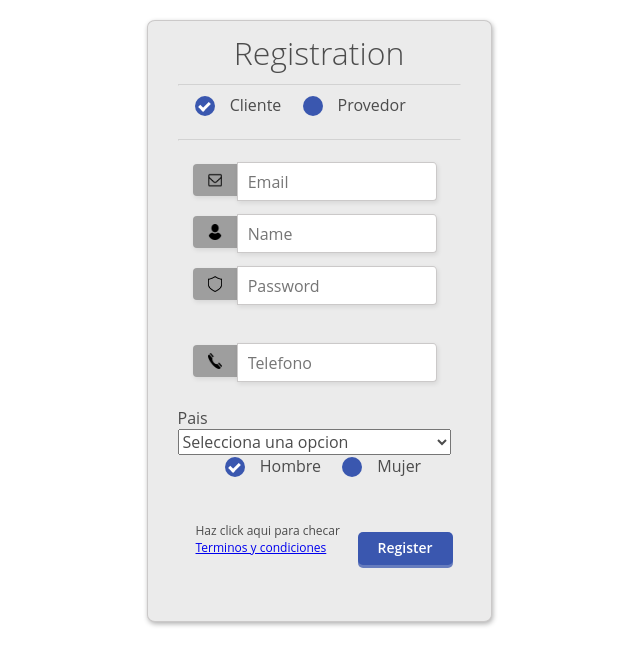
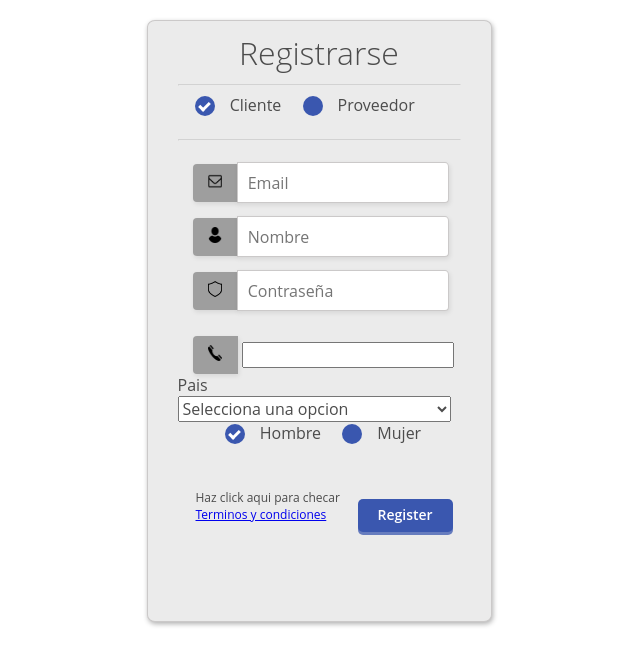
Before and after one commit to ibaggarcia/PaginaEspecialidad, a PHP site: page /registro_cliente.html in a window 1280 px wide. Shown: the top 662 px of the page, without its empty margins (321-961 px from the left). Run offline with PHP 8.4, Linux system fonts and the light colour scheme; some libraries are stand-ins or nearby versions; grey boxes are pictures that could not be loaded.

Commit message:
Update formulario

```diff
--- a/dos/registro_cliente.html
+++ b/dos/registro_cliente.html
@@ -1,26 +1,37 @@
-<meta charset="utf-8">
+<!DOCTYPE html>
+<html lang="en">
+<head>
+  <meta charset="UTF-8">
+  <meta http-equiv="X-UA-Compatible" content="IE=edge">
+  <meta name="viewport" content="width=device-width, initial-scale=1.0">
   <link rel="stylesheet" href="./src/css/estilos_reg_cliente.css">
-
+  <link
+    rel="stylesheet"
+    href="https://cdnjs.cloudflare.com/ajax/libs/intl-tel-input/17.0.8/css/intlTelInput.css"/>
+    <script src="https://cdnjs.cloudflare.com/ajax/libs/intl-tel-input/17.0.8/js/intlTelInput.min.js"></script>
+  <title>Registro</title>
+</head>
+<body>
   <div class="testbox">
-  <h1>Registration</h1>
+    <h1>Registrarse</h1>
 
     <form action="/">
       <hr>
         <div class="tipoDeCuenta">
-      <input type="radio" value="None" id="radioUno" name="cuenta" checked/>
-      <label for="radioUno" class="radio" chec>Cliente</label>
-      <input type="radio" value="None" id="radioDos" name="cuenta" />
-      <label for="radioDos" class="radio">Provedor</label>
+          <input type="radio" value="cliente" id="cliente" name="cuenta" checked/>
+          <label for="cliente" class="radio" >Cliente</label>
+          <input type="radio" value="proveedor" id="proveedor" name="cuenta" />
+          <label for="proveedor" class="radio">Proveedor</label>
         </div>
       <hr>
-  <label id="icon" for="name"><i class="envelope-icon "><img src="./src/images/envelope-icon.png" height="16px" width="14px"></i></label>
-  <input type="text" name="name" id="name" placeholder="Email" required/>
-  <label id="icon" for="name"><i class="usuario-icon"><img src="./src/images/usuario.png" height="16px" width="14px"></i></label>
-  <input type="text" name="name" id="name" placeholder="Name" required/>
-  <label id="icon" for="name"><i class="shield-icon"><img src="./src/images/escudo-icon.png" height="16px" width="14px"></i></label>
-  <input type="password" name="name" id="name" placeholder="Password" required/>
-  <label id="icon" for="name"><i class="shield-icon"><img src="./src/images/telefono.png" height="16px" width="14px"></i></label>
-  <input type="password" name="name" id="name" placeholder="Telefono" required/>
+      <label id="icon" for="email"><i class="envelope-icon "><img src="./src/images/envelope-icon.png" height="16px" width="14px"></i></label>
+      <input type="text" name="email" id="name" placeholder="Email" required/>
+      <label id="icon" for="nombre"><i class="usuario-icon"><img src="./src/images/usuario.png" height="16px" width="14px"></i></label>
+      <input type="text" name="nombre" id="name" placeholder="Nombre" required/>
+      <label id="icon" for="contraseña"><i class="shield-icon"><img src="./src/images/escudo-icon.png" height="16px" width="14px"></i></label>
+      <input type="password" name="contraseña" id="name" placeholder="Contraseña" required/>
+      <label id="icon" for="telefono"><i class="shield-icon"><img src="./src/images/telefono.png" height="16px" width="14px"></i></label>
+      <input id="phone" type="tel" name="telefono" required/>
       <label for="pais">Pais</label>
                 <select name="pais">
                     <option value="NA" selected>Selecciona una opcion</option>
@@ -219,15 +230,33 @@
                     <option value="Zambia">Zambia</option>
                     <option value="Zimbabue">Zimbabue</option>
                 </select> <br>
-
-
         <div class="gender">
-    <input type="radio" value="None" id="hombre" name="gender" checked/>
-    <label for="hombre" class="radio" chec>Hombre</label>
-    <input type="radio" value="None" id="mujer" name="gender" />
+          <input type="radio" value="hombre" id="hombre" name="gender" checked/>
+          <label for="hombre" class="radio">Hombre</label>
+          <input type="radio" value="mujer" id="mujer" name="gender" />
           <label for="mujer" class="radio">Mujer</label>
         </div>
         <p>Haz click aqui para checar <a href="#">Terminos y condiciones</p>
         <a href="#" class="button">Register</a>
     </form>
+    <div class="alert alert-info" style="display: none;"></div>
   </div>
+</body>
+<script>
+  const phoneInputField = document.querySelector("#phone");
+  const phoneInput = window.intlTelInput(phoneInputField, {
+      utilsScript:
+        "https://cdnjs.cloudflare.com/ajax/libs/intl-tel-input/17.0.8/js/utils.js",
+    });
+    const info = document.querySelector(".alert-info");
+
+    function process(event) {
+    event.preventDefault();
+
+    const phoneNumber = phoneInput.getNumber();
+
+    info.style.display = "";
+    info.innerHTML = `Phone number in E.164 format: <strong>${phoneNumber}</strong>`;
+  }
+</script>
+</html>
--- a/dos/src/css/Casa.css
+++ b/dos/src/css/Casa.css
@@ -1,5 +1,5 @@
- .u-section-1 {
-  background-image: url("../images/sd-min.jpg");
+.u-section-1 {
+  background-image: url("../images/bg.jpg");
   background-position: left center;
 }
 
```
Lines whose indentation alone changed are shown as unchanged.
